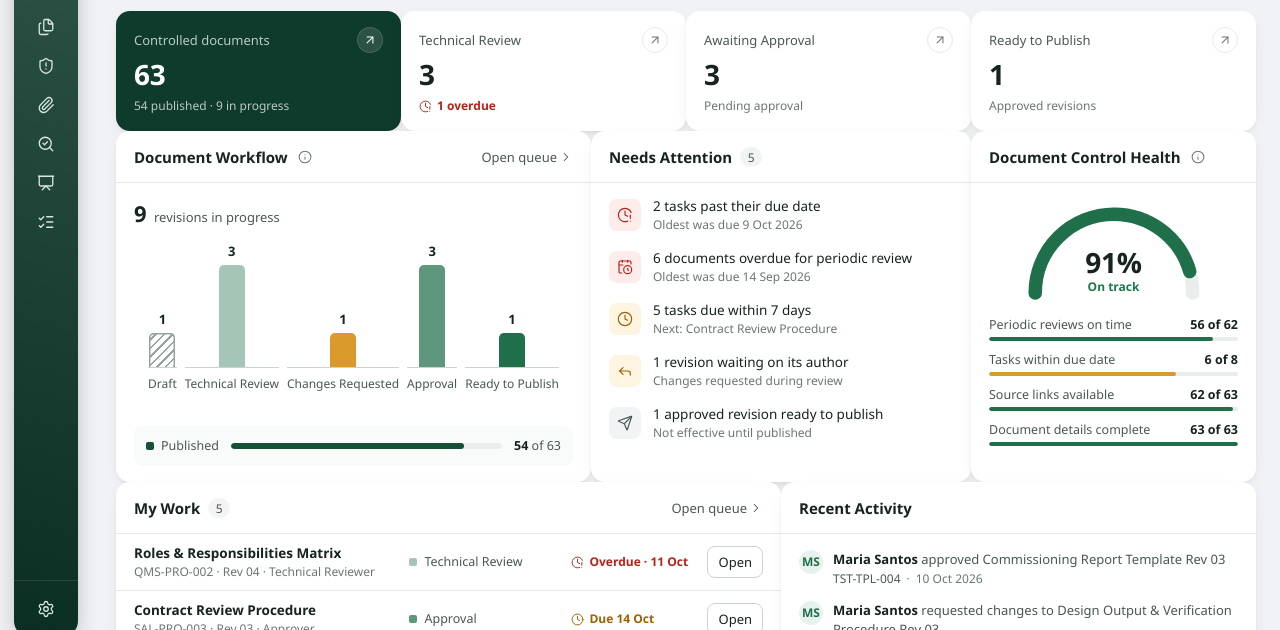
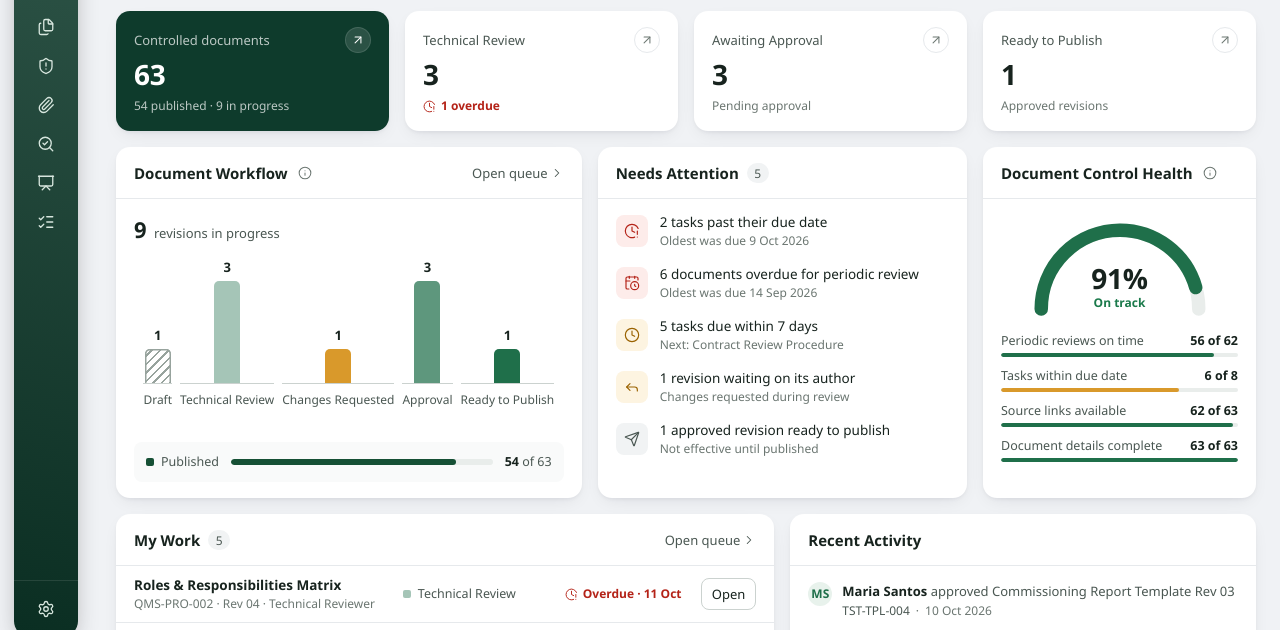
Before and after one commit to dbauto/mini, a website: page index.html in a window 1280 px wide. Shown: the part 149-779 px from the top of the page. Drawn offline with Linux system fonts and the light colour scheme.

Commit message:
Fix Mini dashboard card spacing in main shell

```diff
--- a/assets/mini-dashboard.css
+++ b/assets/mini-dashboard.css
@@ -13,6 +13,7 @@
   --stage-changes: #D9992B;
   --stage-published: color-mix(in srgb, var(--accent) 72%, #000000);
   --track: #E9EDEB;
+  --dash-gap: 16px;
 }
 .page-sub { margin:4px 0 0; max-width:720px; color:var(--text-2); font-size:13px; line-height:20px; }
 
@@ -99,8 +100,9 @@ html[data-ui] .ui-metric.feature { background: var(--feature-bg); border-color:
 /* ============================================================== 2. Dashboard */
 /* Laid out against the page width (not the viewport) so it adapts when the sidebar is pinned. */
 .dash-wrap { container: dash / inline-size; }
-.dash { display: grid; grid-template-columns: repeat(12, minmax(0, 1fr)); gap: var(--gap); }
-.dash-kpis { grid-column: 1 / -1; display: grid; grid-template-columns: repeat(4, minmax(0, 1fr)); gap: var(--gap); }
+.dash { display: grid; grid-template-columns: repeat(12, minmax(0, 1fr)); gap: var(--dash-gap); align-items: stretch; }
+.dash-kpis { grid-column: 1 / -1; display: grid; grid-template-columns: repeat(4, minmax(0, 1fr)); gap: var(--dash-gap); }
+.dash > .ui-card, .dash-kpis > .ui-metric { min-width: 0; height: 100%; }
 .dash-wf { grid-column: span 5; }
 .dash-attn { grid-column: span 4; }
 .dash-health { grid-column: span 3; }
```
